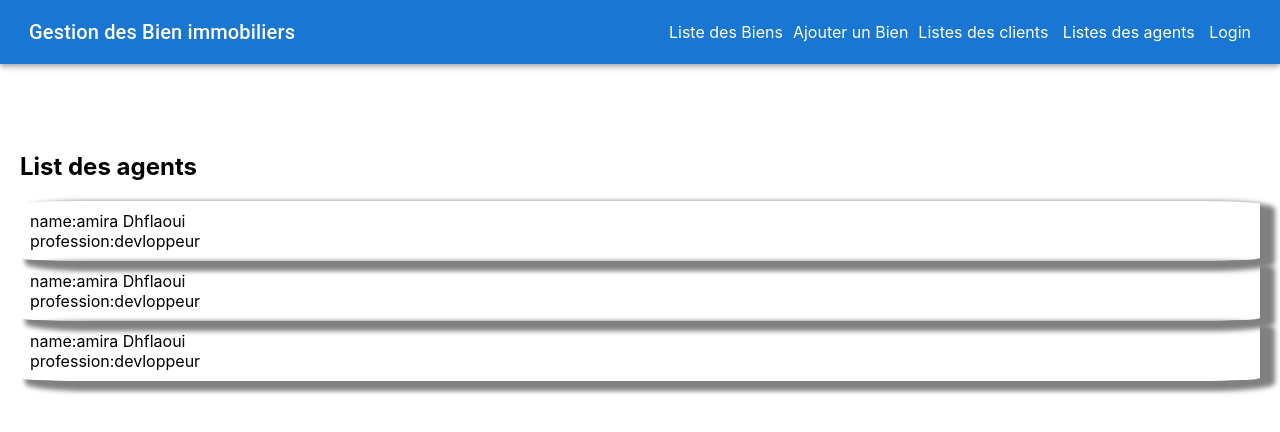
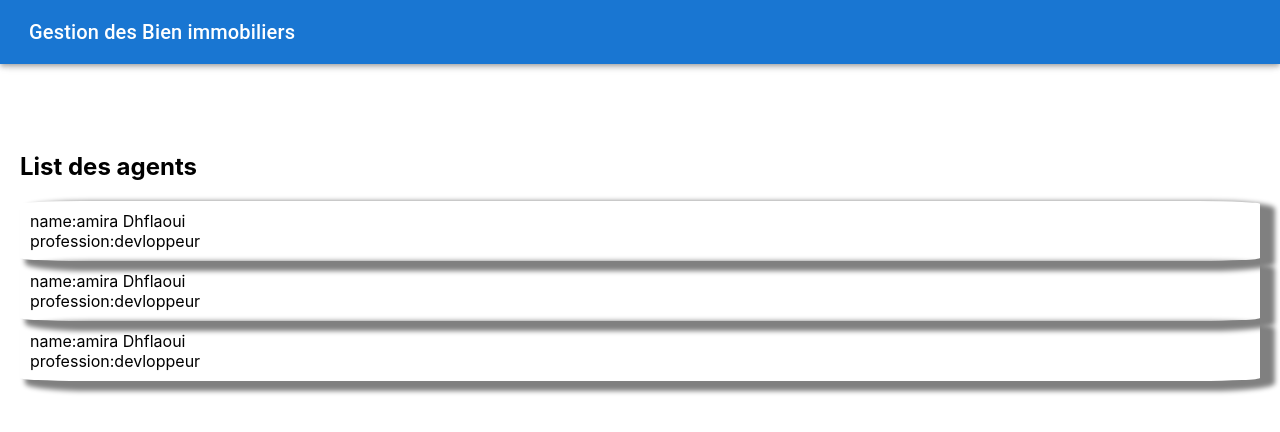
Before and after one commit to syrinehosni22/bien-immobilier-frontend, a React (Create React App) app: page /agents in a window 1280 px wide. Shown: the top 432 px of the page. Built offline with nearby package versions, Linux system fonts and the light colour scheme.

Commit message:
addd role to the header

```diff
--- a/src/components/header/Header.jsx
+++ b/src/components/header/Header.jsx
@@ -16,8 +16,9 @@ import { Link } from '@mui/material';
 import {store} from '../../redux/store'
 
 const drawerWidth = 240;
-const navItems = [{title:"Liste des Biens",path:"/"}, {title:"Ajouter un Bien",path:"/addBien"},{title:"Listes des clients ",path:"/clients"},{title:"Listes des agents ",path:"/agents"},{title:"Login ",path:"/login"}];
-const navItemsAdmin = [{title:"Liste des Biens",path:"/"}, {title:"Ajouter un Bien",path:"/addBien"},{title:"Listes des clients ",path:"/clients"},{title:"Listes des agents ",path:"/agents"}];
+const navItemsClient = [{title:"Liste des Biens",path:"/"}];
+const navItemsAgent = [{title:"Liste des Biens",path:"/"},{title:"Listes des clients ",path:"/clients"}];
+const navItemsAdmin = [{title:"Liste des Biens",path:"/"},{title:"Listes des clients ",path:"/clients"},{title:"Listes des agents ",path:"/agents"}];
 
 
 function Header(props) {
@@ -38,15 +39,24 @@ function Header(props) {
       </Typography>
       <Divider />
       <List>
-        {role=="admin"?
+        {role=="admin"&&
         navItemsAdmin.map((item,index) => (
           <ListItem key={index} disablePadding>
             <ListItemButton sx={{ textAlign: 'center' }}>
               <ListItemText primary={item.title} />
             </ListItemButton>
           </ListItem>
-        )):
-        navItems.map((item,index) => (
+        ))}
+        {role=="agent"&&
+        navItemsAgent.map((item,index) => (
+          <ListItem key={index} disablePadding>
+            <ListItemButton sx={{ textAlign: 'center' }}>
+              <ListItemText primary={item.title} />
+            </ListItemButton>
+          </ListItem>
+        ))}
+        {role=="client"&&
+        navItemsClient.map((item,index) => (
           <ListItem key={index} disablePadding>
             <ListItemButton sx={{ textAlign: 'center' }}>
               <ListItemText primary={item.title} />
@@ -80,11 +90,30 @@ function Header(props) {
            Gestion des Bien immobiliers
           </Typography>
           <Box sx={{ display: { xs: 'none', sm: 'block' } }}>
-            {navItems.map((item,index) => (
-              <Link key={index} sx={{ color: '#fff' }} href={item.path}>
-                {item.title}
-              </Link>
-            ))}
+          {role=="admin"&&
+        navItemsAdmin.map((item,index) => (
+          <ListItem key={index} disablePadding>
+            <ListItemButton sx={{ textAlign: 'center' }}>
+              <ListItemText primary={item.title} />
+            </ListItemButton>
+          </ListItem>
+        ))}
+        {role=="agent"&&
+        navItemsAgent.map((item,index) => (
+          <ListItem key={index} disablePadding>
+            <ListItemButton sx={{ textAlign: 'center' }}>
+              <ListItemText primary={item.title} />
+            </ListItemButton>
+          </ListItem>
+        ))}
+        {role=="client"&&
+        navItemsClient.map((item,index) => (
+          <ListItem key={index} disablePadding>
+            <ListItemButton sx={{ textAlign: 'center' }}>
+              <ListItemText primary={item.title} />
+            </ListItemButton>
+          </ListItem>
+        ))}
           </Box>
         </Toolbar>
       </AppBar>
```
Also changed, not shown: src/App.css (line endings or trailing spaces).
